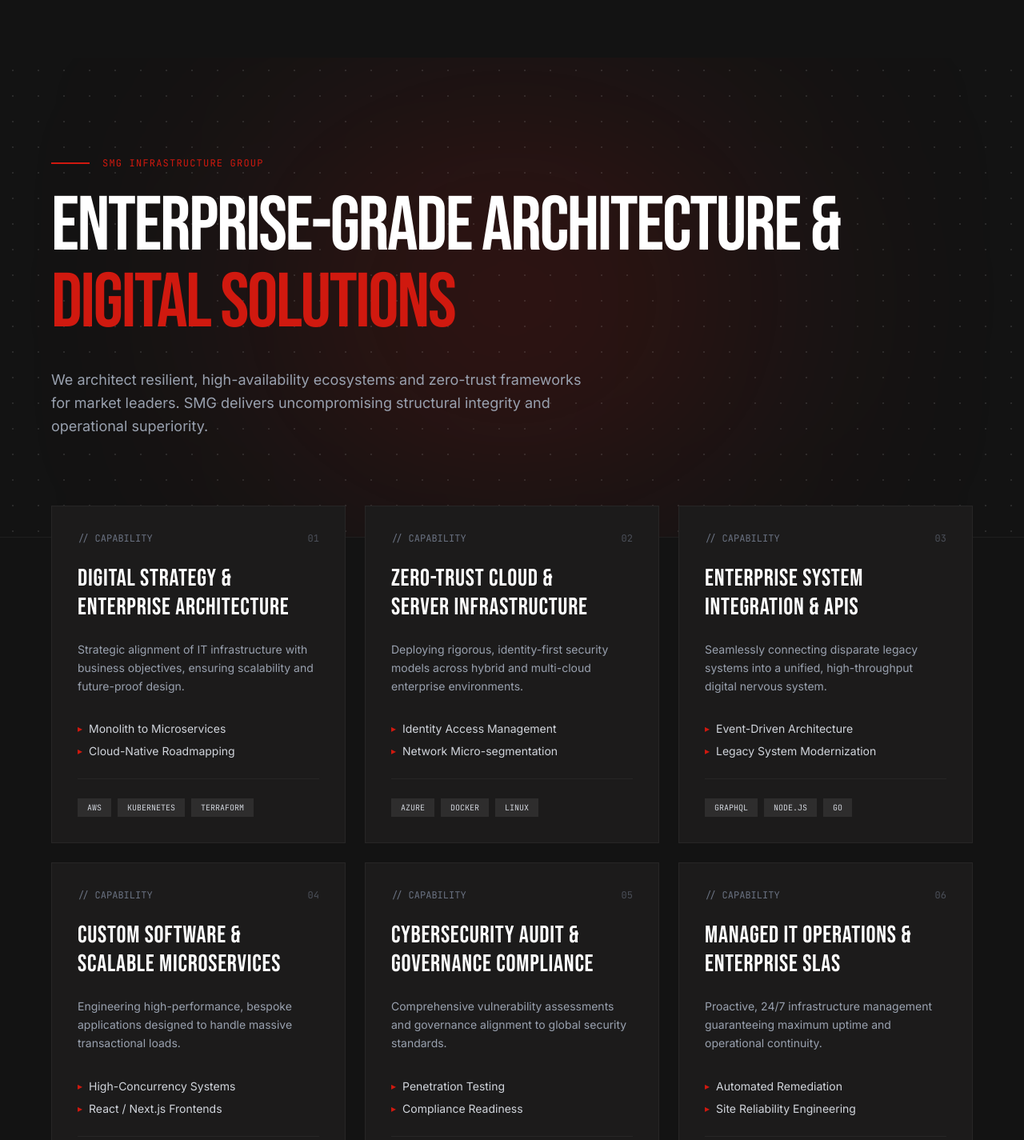
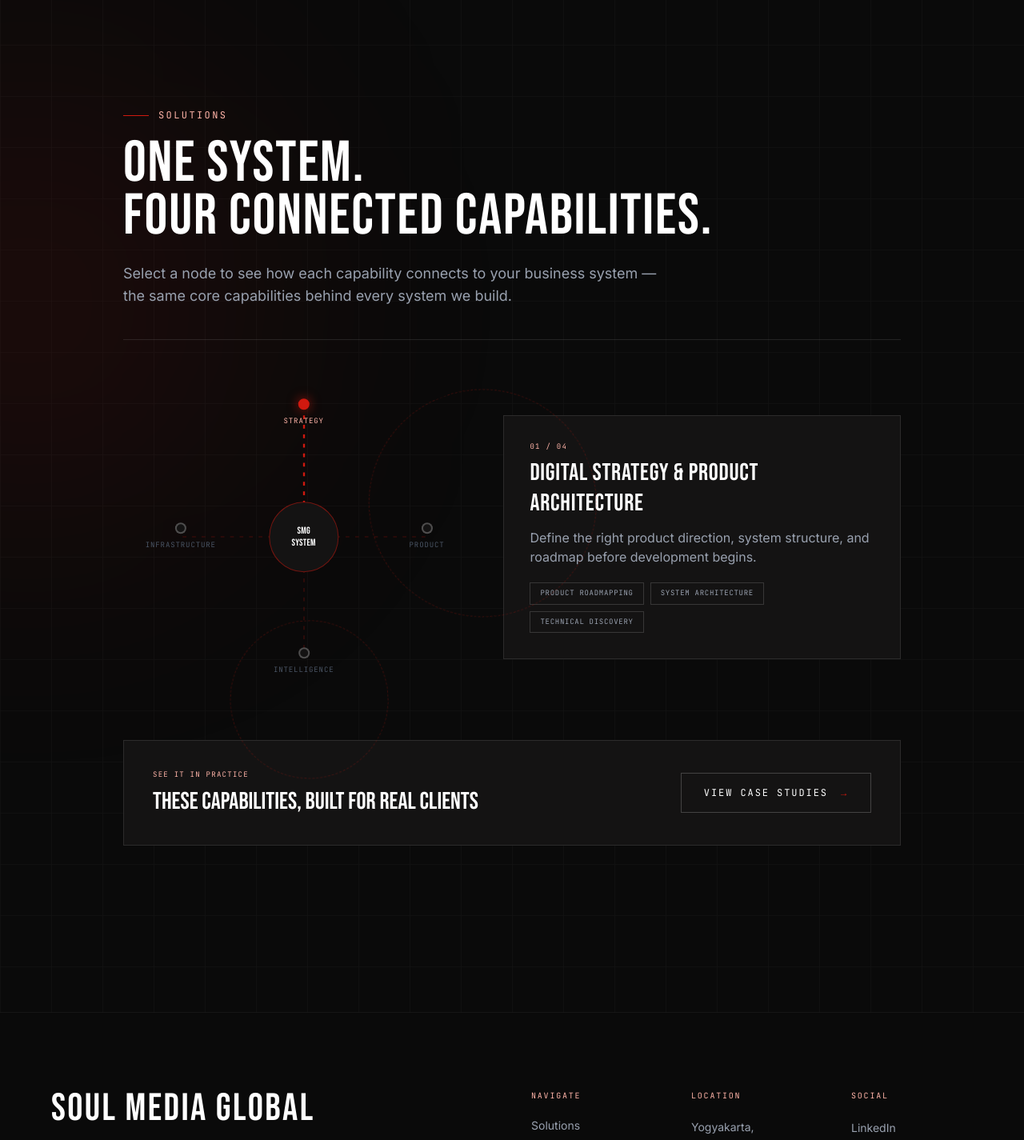
Before and after one commit to soulmediaglobal/Web1.0, a React (Vite) app: page /solutions in a window 1280 px wide. Shown: the part 120-1545 px from the top of the page at 80% size. Built offline with nearby package versions, Linux system fonts and the light colour scheme.

Commit message:
feat: redesign Solutions page as an interactive system diagram

```diff
--- a/src/index.css
+++ b/src/index.css
@@ -680,3 +680,77 @@ body {
     animation: none;
   }
 }
+
+.solutions-ring {
+  position: absolute;
+  left: 50%;
+  top: 50%;
+  border: 1px dashed rgb(208 25 15 / 25%);
+  border-radius: 50%;
+  transform: translate(-50%, -50%);
+}
+
+.solutions-ring--outer { width: 75%; height: 75%; animation: services-spin 30s linear infinite; }
+.solutions-ring--inner { width: 52%; height: 52%; animation: services-spin 22s linear infinite reverse; }
+
+.solutions-core {
+  position: absolute;
+  left: 50%;
+  top: 50%;
+  width: 23%;
+  height: 23%;
+  min-width: 72px;
+  min-height: 72px;
+  border-radius: 50%;
+  background: #141313;
+  border: 1px solid rgb(208 25 15 / 50%);
+  display: flex;
+  align-items: center;
+  justify-content: center;
+  text-align: center;
+  transform: translate(-50%, -50%);
+  z-index: 3;
+  animation: solutions-core-pulse 2.6s ease-in-out infinite;
+}
+
+.solutions-node-dot {
+  width: 14px;
+  height: 14px;
+  border-radius: 50%;
+  background: #141313;
+  border: 2px solid rgb(255 255 255 / 25%);
+  transition: all 350ms ease;
+}
+
+.solutions-node-dot.is-active {
+  background: #D0190F;
+  border-color: #D0190F;
+  box-shadow: 0 0 14px rgb(208 25 15 / 70%);
+}
+
+.solutions-line {
+  stroke-dasharray: 4 6;
+  animation: why-triad-dash 2.4s linear infinite;
+  transition: stroke 350ms ease, stroke-width 350ms ease;
+}
+
+.solutions-panel {
+  animation: solutions-panel-in 400ms cubic-bezier(0.16, 1, 0.3, 1);
+}
+
+@keyframes solutions-core-pulse {
+  50% { box-shadow: 0 0 0 14px rgb(208 25 15 / 0%); }
+}
+
+@keyframes solutions-panel-in {
+  from { opacity: 0; transform: translateY(6px); }
+  to { opacity: 1; transform: translateY(0); }
+}
+
+@media (prefers-reduced-motion: reduce) {
+  .solutions-ring,
+  .solutions-core,
+  .solutions-line {
+    animation: none;
+  }
+}
--- a/src/pages/SolutionsPage.tsx
+++ b/src/pages/SolutionsPage.tsx
@@ -1,180 +1,163 @@
-import React from 'react';
+import React, { useState } from 'react';
 import { Link } from 'react-router-dom';
 
-export const SolutionsPage: React.FC = () => {
-  const capabilities = [
+type Pillar = {
+  key: string;
+  num: string;
+  numLabel: string;
+  shortTitle: string;
+  title: string;
+  desc: string;
+  chips: string[];
+  pos: { left: string; top: string };
+  line: { x2: number; y2: number };
+};
+
+const pillars: Pillar[] = [
   {
-      num: "01",
-      title: "Digital Strategy &\nEnterprise Architecture",
-      desc: "Strategic alignment of IT infrastructure with business objectives, ensuring scalability and future-proof design.",
-      items: ["Monolith to Microservices", "Cloud-Native Roadmapping"],
-      tags: ["AWS", "Kubernetes", "Terraform"]
+    key: 'strategy',
+    num: '01',
+    numLabel: '01 / 04',
+    shortTitle: 'Strategy',
+    title: 'Digital Strategy & Product Architecture',
+    desc: 'Define the right product direction, system structure, and roadmap before development begins.',
+    chips: ['Product Roadmapping', 'System Architecture', 'Technical Discovery'],
+    pos: { left: '50%', top: '9%' },
+    line: { x2: 160, y2: 30 },
   },
   {
-      num: "02",
-      title: "Zero-Trust Cloud &\nServer Infrastructure",
-      desc: "Deploying rigorous, identity-first security models across hybrid and multi-cloud enterprise environments.",
-      items: ["Identity Access Management", "Network Micro-segmentation"],
-      tags: ["Azure", "Docker", "Linux"]
+    key: 'product',
+    num: '02',
+    numLabel: '02 / 04',
+    shortTitle: 'Product',
+    title: 'Custom Software & Enterprise Applications',
+    desc: 'Build web applications, internal systems, platforms, dashboards, and business-critical tools.',
+    chips: ['Web Platforms', 'Internal Tools', 'Dashboards'],
+    pos: { left: '90.5%', top: '50%' },
+    line: { x2: 290, y2: 160 },
   },
   {
-      num: "03",
-      title: "Enterprise System\nIntegration & APIs",
-      desc: "Seamlessly connecting disparate legacy systems into a unified, high-throughput digital nervous system.",
-      items: ["Event-Driven Architecture", "Legacy System Modernization"],
-      tags: ["GraphQL", "Node.js", "Go"]
+    key: 'intelligence',
+    num: '03',
+    numLabel: '03 / 04',
+    shortTitle: 'Intelligence',
+    title: 'AI, Automation & System Integration',
+    desc: 'Connect systems, automate workflows, and apply AI where it creates real operational value.',
+    chips: ['Workflow Automation', 'API Integration', 'Applied AI'],
+    pos: { left: '50%', top: '91%' },
+    line: { x2: 160, y2: 290 },
   },
   {
-      num: "04",
-      title: "Custom Software &\nScalable Microservices",
-      desc: "Engineering high-performance, bespoke applications designed to handle massive transactional loads.",
-      items: ["High-Concurrency Systems", "React / Next.js Frontends"],
-      tags: ["React", "TypeScript", "PostgreSQL"]
+    key: 'infrastructure',
+    num: '04',
+    numLabel: '04 / 04',
+    shortTitle: 'Infrastructure',
+    title: 'Cloud & Platform Engineering',
+    desc: 'Design reliable infrastructure, deployment environments, and scalable technical foundations.',
+    chips: ['Cloud Architecture', 'Deployment', 'Scalability'],
+    pos: { left: '9.5%', top: '50%' },
+    line: { x2: 30, y2: 160 },
   },
-    {
-      num: "05",
-      title: "Cybersecurity Audit &\nGovernance Compliance",
-      desc: "Comprehensive vulnerability assessments and governance alignment to global security standards.",
-      items: ["Penetration Testing", "Compliance Readiness"],
-      tags: ["ISO 27001", "SOC2", "NIST"]
-    },
-    {
-      num: "06",
-      title: "Managed IT Operations &\nEnterprise SLAs",
-      desc: "Proactive, 24/7 infrastructure management guaranteeing maximum uptime and operational continuity.",
-      items: ["Automated Remediation", "Site Reliability Engineering"],
-      tags: ["24/7 SOC", "DevOps", "CI/CD"]
-    }
 ];
 
+export const SolutionsPage: React.FC = () => {
+  const [activeKey, setActiveKey] = useState(pillars[0].key);
+  const active = pillars.find((p) => p.key === activeKey) ?? pillars[0];
+
   return (
-    <div className="w-full pt-20 bg-[#131313] text-[#e5e2e1] min-h-screen">
+    <div className="relative w-full overflow-hidden bg-[#0a0a0a] pt-20 pb-24 text-[#e5e2e1] md:pb-36">
+      <div className="pointer-events-none absolute inset-0 opacity-[0.035] [background-image:linear-gradient(rgba(255,255,255,.7)_1px,transparent_1px),linear-gradient(90deg,rgba(255,255,255,.7)_1px,transparent_1px)] [background-size:64px_64px]" />
+      <div className="pointer-events-none absolute -left-64 top-24 h-[36rem] w-[36rem] rounded-full bg-[#D0190F]/10 blur-[140px]" />
 
-      {/* HERO SECTION */}
-      <div className="relative w-full flex flex-col justify-center px-6 md:px-16 py-20 min-h-[75vh] overflow-hidden border-b border-white/5">
-
-        {/* Glowing Background & Glow Effects */}
-        <div className="absolute inset-0 z-0 pointer-events-none">
-          <div className="absolute top-1/2 left-1/2 -translate-x-1/2 -translate-y-1/2 w-[600px] h-[400px] bg-[#D0190F]/20 blur-[140px] rounded-full"></div>
-          <div className="absolute inset-0 bg-[radial-gradient(#ffffff_1px,transparent_1px)] [background-size:32px_32px] opacity-10"></div>
+      <div className="relative mx-auto max-w-[1100px] px-6 py-16 md:px-16">
+        <div className="mb-14 border-b border-white/10 pb-10">
+          <p className="mb-5 font-mono text-xs uppercase tracking-[0.2em] text-[#ffb4a8]">
+            <span className="mr-3 inline-block h-px w-8 bg-[#D0190F] align-middle" />
+            Solutions
+          </p>
+          <h1 className="max-w-3xl font-['Bebas_Neue'] text-5xl uppercase leading-[0.92] tracking-wide text-white md:text-7xl">
+            One System.<br />Four Connected Capabilities.
+          </h1>
+          <p className="mt-6 max-w-2xl font-sans text-base leading-7 text-gray-400 md:text-lg">
+            Select a node to see how each capability connects to your business system — the same core capabilities behind every system we build.
+          </p>
         </div>
 
-        <div className="relative z-10 max-w-[1440px] mx-auto w-full flex flex-col gap-6">
-          <div className="flex items-center gap-4">
-            <div className="h-[2px] w-12 bg-[#D0190F]"></div>
-            <span className="font-mono text-xs text-[#D0190F] uppercase tracking-widest">
-              SMG Infrastructure Group
+        <div className="grid grid-cols-1 items-center gap-8 lg:grid-cols-[1fr_1.1fr] lg:gap-6">
+          <div className="relative mx-auto aspect-square w-full max-w-[380px]">
+            <div className="solutions-ring solutions-ring--outer" aria-hidden="true" />
+            <div className="solutions-ring solutions-ring--inner" aria-hidden="true" />
+
+            <svg viewBox="0 0 320 320" className="absolute inset-0 h-full w-full" aria-hidden="true">
+              {pillars.map((pillar) => (
+                <line
+                  key={pillar.key}
+                  x1="160"
+                  y1="160"
+                  x2={pillar.line.x2}
+                  y2={pillar.line.y2}
+                  className="solutions-line"
+                  stroke={activeKey === pillar.key ? '#D0190F' : 'rgba(208,25,15,.3)'}
+                  strokeWidth={activeKey === pillar.key ? 2 : 1}
+                />
+              ))}
+            </svg>
+
+            <div className="solutions-core" aria-hidden="true">
+              <span className="font-['Bebas_Neue'] text-xs leading-tight tracking-wide text-white">
+                SMG<br />SYSTEM
               </span>
             </div>
 
-          <h1 className="font-['Bebas_Neue'] text-6xl md:text-8xl text-white uppercase max-w-5xl tracking-tight leading-none">
-            Enterprise-Grade Architecture & <br/>
-            <span className="text-[#D0190F]">Digital Solutions</span>
-          </h1>
-
-          <p className="font-sans text-lg text-gray-400 max-w-2xl mt-2 leading-relaxed">
-            We architect resilient, high-availability ecosystems and zero-trust frameworks for market leaders. SMG delivers uncompromising structural integrity and operational superiority.
-          </p>
-        </div>
+            {pillars.map((pillar) => (
+              <button
+                key={pillar.key}
+                type="button"
+                aria-pressed={activeKey === pillar.key}
+                onClick={() => setActiveKey(pillar.key)}
+                onMouseEnter={() => setActiveKey(pillar.key)}
+                onFocus={() => setActiveKey(pillar.key)}
+                className="solutions-node group absolute flex -translate-x-1/2 -translate-y-1/2 flex-col items-center gap-2 bg-transparent p-1"
+                style={{ left: pillar.pos.left, top: pillar.pos.top }}
+              >
+                <span className={`solutions-node-dot ${activeKey === pillar.key ? 'is-active' : ''}`} />
+                <span className={`whitespace-nowrap font-mono text-[9px] uppercase tracking-[0.1em] transition-colors duration-300 ${activeKey === pillar.key ? 'text-[#ffb4a8]' : 'text-gray-600 group-hover:text-gray-400'}`}>
+                  {pillar.shortTitle}
+                </span>
+              </button>
+            ))}
           </div>
 
-      {/* CORE CAPABILITIES GRID */}
-      <div className="relative w-full z-20 px-6 md:px-16 -mt-10 pb-24">
-        <div className="max-w-[1440px] mx-auto">
-          <div className="grid grid-cols-1 md:grid-cols-2 lg:grid-cols-3 gap-6">
-            {capabilities.map((cap, idx) => (
-              <div
-                key={idx}
-                className="group flex flex-col bg-[#1c1b1b] hover:bg-[#252424] transition-all duration-300 border border-white/5 p-8 gap-6 relative overflow-hidden min-h-[380px]"
-              >
-                {/* Hover Accent Line */}
-                <div className="absolute top-0 left-0 w-full h-1 bg-[#D0190F] origin-left scale-x-0 group-hover:scale-x-100 transition-transform duration-500 ease-out"></div>
-
-                <div className="flex items-center justify-between text-[#D0190F]">
-                  <span className="font-mono text-xs text-gray-500">// CAPABILITY</span>
-                  <span className="font-mono text-xs text-gray-500 opacity-60">{cap.num}</span>
-                </div>
-
-                <h3 className="font-['Bebas_Neue'] text-3xl text-white uppercase whitespace-pre-line tracking-wide">
-                  {cap.title}
-                </h3>
-
-                <p className="font-sans text-sm text-gray-400 leading-relaxed">
-                  {cap.desc}
-                </p>
-
-                <ul className="flex flex-col gap-2 font-sans text-sm text-gray-300 mt-2">
-                  {cap.items.map((item, i) => (
-                    <li key={i} className="flex items-center gap-2">
-                      <span className="text-[#D0190F] text-xs">▸</span> {item}
-                    </li>
-                  ))}
-                </ul>
-
-                <div className="flex flex-wrap gap-2 mt-auto pt-6 border-t border-white/5">
-                  {cap.tags.map((tag, tIdx) => (
-                    <span key={tIdx} className="px-3 py-1 bg-[#2e2d2d] text-gray-300 font-mono text-[10px] uppercase">
-                      {tag}
+          <div key={active.key} className="solutions-panel border border-white/10 bg-[#141313] p-6 md:p-8">
+            <p className="mb-2 font-mono text-[9px] uppercase tracking-[0.14em] text-[#ffb4a8]">{active.numLabel}</p>
+            <h2 className="mb-3 font-['Bebas_Neue'] text-2xl uppercase leading-tight tracking-wide text-white md:text-3xl">
+              {active.title}
+            </h2>
+            <p className="mb-5 font-sans text-sm leading-6 text-gray-400 md:text-base">{active.desc}</p>
+            <div className="flex flex-wrap gap-2">
+              {active.chips.map((chip) => (
+                <span key={chip} className="border border-white/15 px-3 py-1.5 font-mono text-[9px] uppercase tracking-[0.08em] text-gray-400">
+                  {chip}
                 </span>
-                  ))}
-                </div>
-              </div>
               ))}
             </div>
           </div>
         </div>
 
-      {/* ENTERPRISE SLA SECTION */}
-      <div className="w-full bg-[#0e0e0e] px-6 md:px-16 py-24 border-t border-b border-white/5">
-        <div className="max-w-[1440px] mx-auto grid grid-cols-1 lg:grid-cols-2 gap-12 items-center">
-
-          <div className="flex flex-col gap-6">
-            <span className="font-mono text-xs text-[#D0190F] uppercase tracking-[0.2em]">
-              [ SYSTEM RELIABILITY ]
-            </span>
-            <h2 className="font-['Bebas_Neue'] text-5xl md:text-6xl text-white uppercase leading-none">
-              Uncompromising<br/>Operational Metrics
-            </h2>
-            <p className="font-sans text-base text-gray-400 max-w-lg leading-relaxed">
-              We do not guess; we measure. SMG commits to rigorous Service Level Agreements backed by real-time telemetric monitoring and a dedicated Security Operations Center.
-            </p>
+        <div className="mt-16 flex flex-col items-start justify-between gap-6 border border-white/10 bg-[#141313] p-7 sm:flex-row sm:items-center md:p-9">
+          <div>
+            <p className="mb-2 font-mono text-[9px] uppercase tracking-[0.14em] text-[#ffb4a8]">See it in practice</p>
+            <h3 className="font-['Bebas_Neue'] text-2xl uppercase text-white md:text-3xl">These Capabilities, Built for Real Clients</h3>
           </div>
-
-          <div className="grid grid-cols-1 sm:grid-cols-2 gap-4">
-            <div className="bg-[#1c1b1b] p-8 flex flex-col justify-center border border-white/10 gap-2">
-              <span className="font-['Bebas_Neue'] text-6xl text-[#D0190F]">99.99%</span>
-              <span className="font-mono text-xs text-gray-400 uppercase">Availability Guarantee</span>
-            </div>
-            <div className="bg-[#1c1b1b] p-8 flex flex-col justify-center border border-white/10 gap-2">
-              <span className="font-['Bebas_Neue'] text-6xl text-[#D0190F]">24/7</span>
-              <span className="font-mono text-xs text-gray-400 uppercase">Active SOC Monitoring</span>
-            </div>
-            <div className="bg-[#1c1b1b] p-8 flex flex-col justify-center border border-white/10 gap-2 sm:col-span-2">
-              <span className="font-['Bebas_Neue'] text-5xl text-[#D0190F]">ISO/IEC 27001</span>
-              <span className="font-mono text-xs text-gray-400 uppercase">Information Security Readiness</span>
-            </div>
-          </div>
-
-        </div>
-      </div>
-
-      {/* CTA BANNER */}
-      <div className="w-full bg-[#D0190F] px-6 md:px-16 py-20 relative overflow-hidden">
-        <div className="max-w-4xl mx-auto flex flex-col items-center text-center gap-8 relative z-10">
-          <h2 className="font-['Bebas_Neue'] text-5xl md:text-6xl text-white uppercase leading-tight tracking-wide">
-            Ready for a Structural Upgrade?
-          </h2>
-          <p className="font-sans text-base text-white/90 max-w-xl leading-relaxed">
-            Engage SMG engineers for a comprehensive technical audit of your existing infrastructure and identify immediate modernization vectors.
-          </p>
-          <Link to="/contact">
-            <button className="bg-[#0a0a0a] text-white font-mono text-xs px-10 py-5 uppercase tracking-widest hover:bg-white hover:text-black transition-all shadow-2xl">
-              Initialize Technical Audit →
-            </button>
+          <Link
+            to="/work"
+            className="group inline-flex flex-shrink-0 items-center gap-4 border border-white/20 px-7 py-4 font-mono text-xs uppercase tracking-[0.16em] text-white transition-all hover:border-[#D0190F] hover:bg-[#D0190F]/10"
+          >
+            View Case Studies
+            <span className="text-[#D0190F] transition-transform duration-300 group-hover:translate-x-2">→</span>
           </Link>
         </div>
       </div>
-
     </div>
   );
 };
```
Lines whose indentation alone changed are shown as unchanged.
